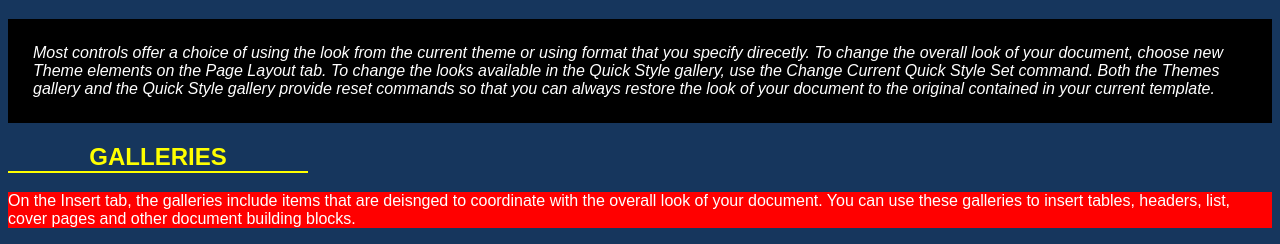
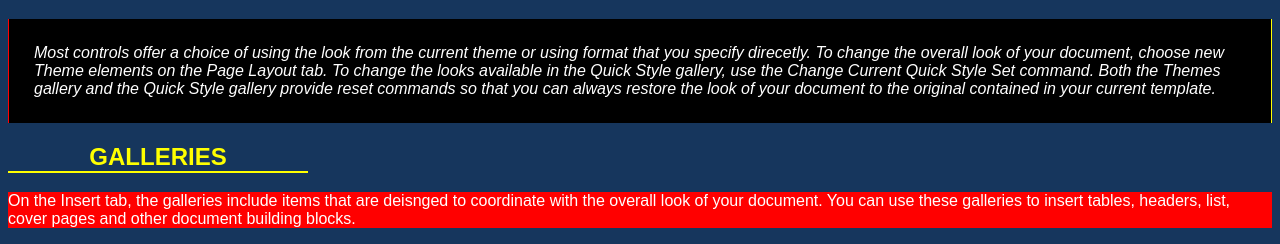
Before and after one commit to jrcimafranca/jrcimafranca.github.io, a plain HTML site: page week3/activity/index.html in a window 1280 px wide. Shown: the part 600-844 px from the top of the page. Drawn offline with Linux system fonts and the light colour scheme.

Commit message:
Update style.css

```diff
--- a/week3/activity/style.css
+++ b/week3/activity/style.css
@@ -99,6 +99,8 @@ p, li, ul{
     background-color: black;
     padding: 25px;
     font-style: italic;
+    border-left: 1px solid red;
+    border-right: 1px solid yellow;
 }
 
 #galleries{
```
